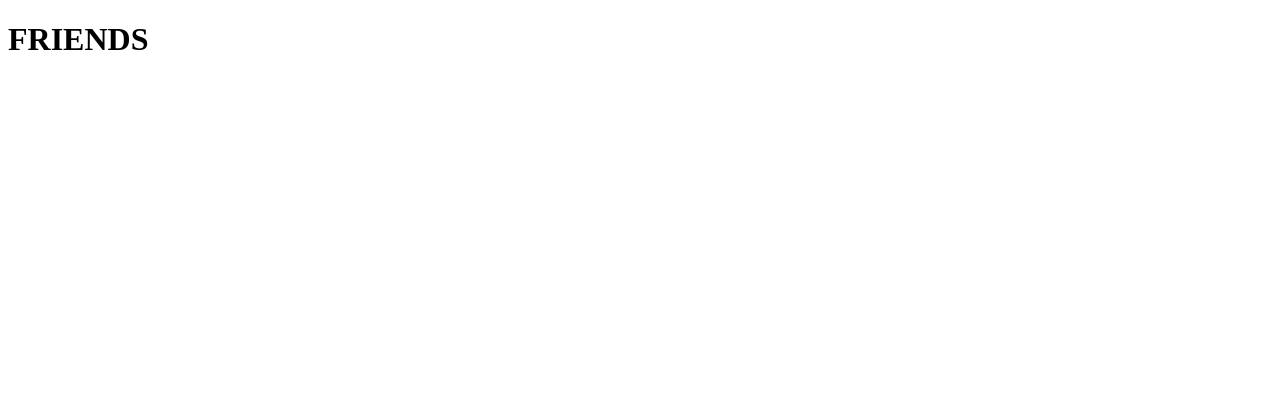
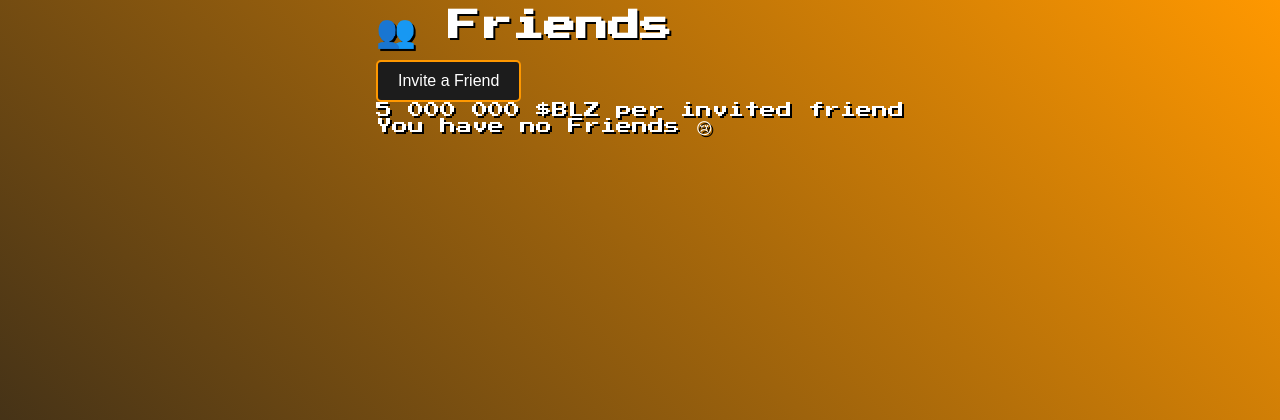
Before and after one commit to abdulaziz-python/tap_blaze, a Django app: page /friends/ in a window 1280 px wide. Before the commit the part shown is almost empty. Shown: the top 420 px of the page. Run offline with Django 5.2, Linux system fonts and the light colour scheme.

Commit message:
friend.html

```diff
--- a/templates/friend.html
+++ b/templates/friend.html
@@ -1,15 +1,21 @@
-{% extends 'main.html' %}
 <!DOCTYPE html>
 <html lang="en">
 <head>
     <meta charset="UTF-8">
-    <title>$BLAZE</title>
+    <meta name="viewport" content="width=device-width, initial-scale=1.0">
+    <title>$BLAZE Friends</title>
+     <link rel="stylesheet" href="static/css/style.css">
+    <link href="https://fonts.googleapis.com/css2?family=Press+Start+2P&display=swap" rel="stylesheet">
 </head>
 <body>
-{% block content %}
-
-<h1>FRIENDS</h1>
-
-{% endblock content %}
+    <div class="friends-container">
+        <h1 class="friends-title">👥 Friends</h1>
+        <button class="invite-button">Invite a Friend</button>
+        <p class="reward-text">5 000 000 $BLZ per invited friend</p>
+        <div class="invited-friends-box">
+            <p class="no-friends">You have no Friends 😢</p>
+        </div>
+    </div>
+    <script src="static/js/script.js"></script>
 </body>
 </html>
```
